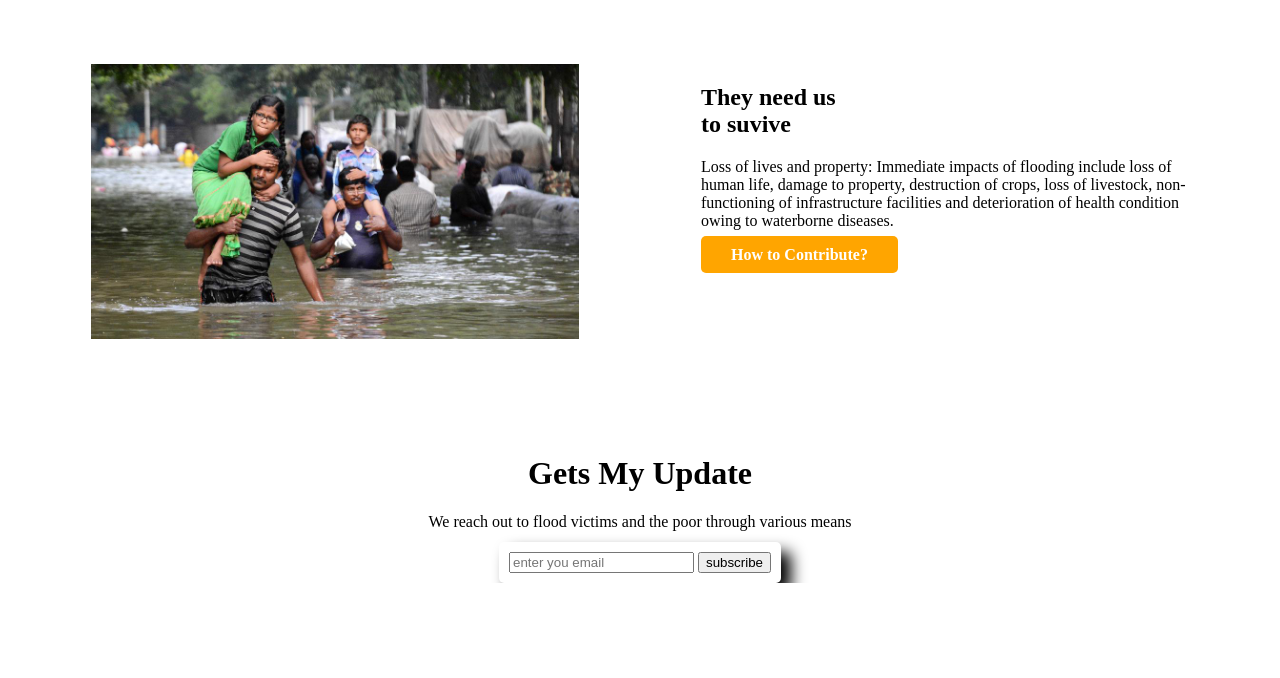
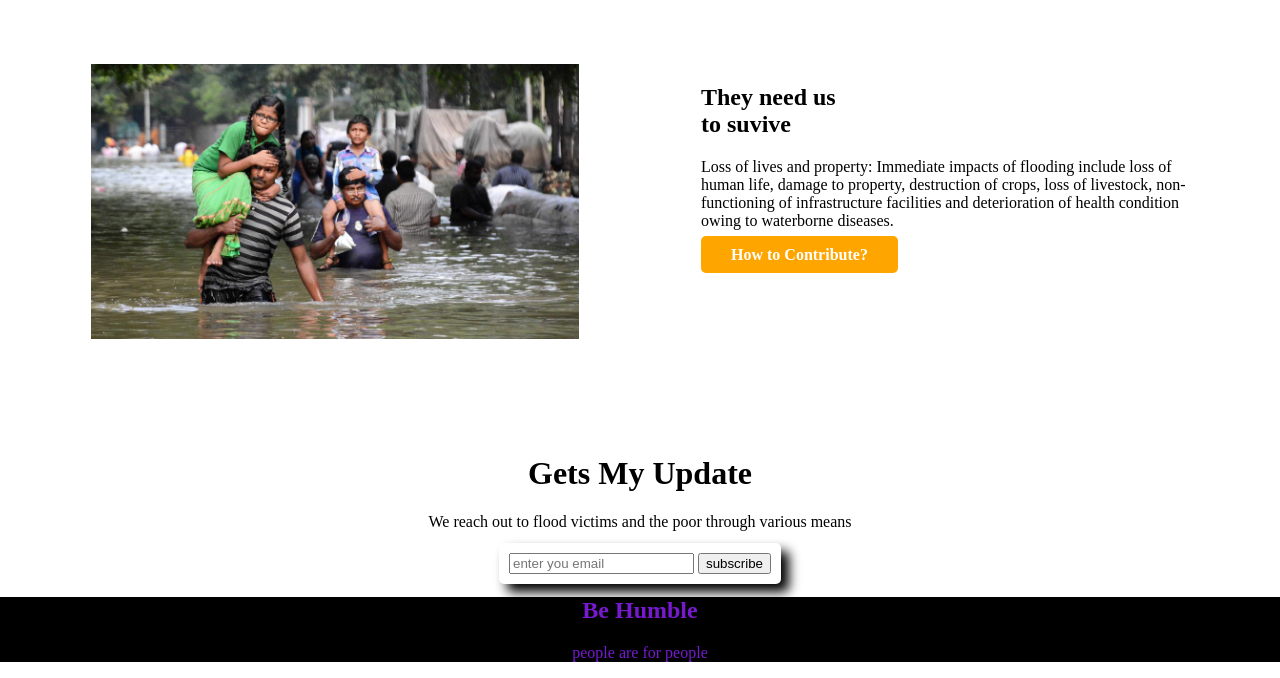
Before and after one commit to Mozaffar588/assignment--1, a plain HTML site: page index.html in a window 1280 px wide. Shown: the part 2100-2778 px from the top of the page. Before the commit the page ends 2683 px from the top, so only its background shows below. Drawn offline with Linux system fonts and the light colour scheme.

Commit message:
footer sec

```diff
--- a/index.html
+++ b/index.html
@@ -97,4 +97,10 @@
             </div>
         </div>
 </body>
+<footer>
+<div class="footer-">
+    <h2>Be Humble</h2>
+    <p>people are for people</p>
+</div>
+</footer>
 </html>
--- a/style.css
+++ b/style.css
@@ -124,10 +124,12 @@ body{
 
 }
 .form-box{
+    margin-top: 2px;
     padding: 10px;
     border-radius: 5px;
     background color: rgb(226, 185, 185);
-    box-shadow: 10px 10px 15px;
+    box-shadow: 8px 8px 12px;
+
 }
 .from-box input{
     font-size: 16px;
@@ -144,7 +146,15 @@ body{
     font-size: 20px;
     border: none;
     border-radius: 5px;
-    background: rgb(83, 95, 206);
+    background-color: rgb(191, 191, 236);
     cursor: pointer;
 
 }
+footer{
+    text-align: center;
+    background-color: black;
+    margin-top: 20px;
+}
+.footer-{
+    color: rgb(119, 25, 207);
+}
```
